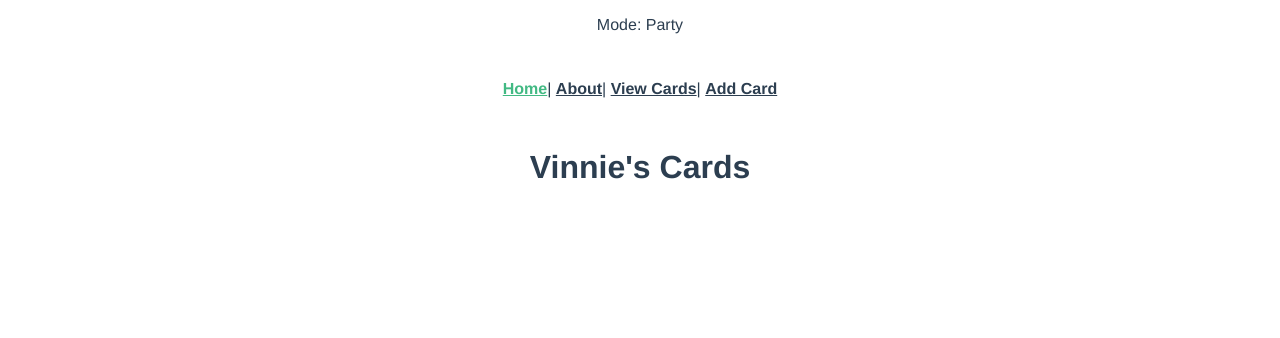
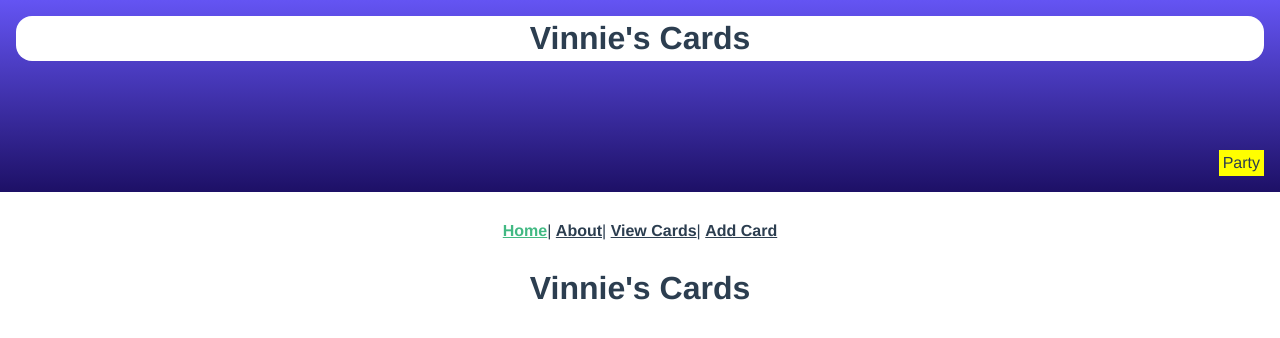
Before and after one commit to VincentPauley/vinnies-cards, a Vue app in the folder ui/: page / in a window 1280 px wide. Shown: the top 338 px of the page. Built offline with nearby package versions, Linux system fonts and the light colour scheme; the HTML template or start-up script is replaced by a standard one.

Commit message:
proper header with mode indicator

```diff
--- a/ui/src/App.vue
+++ b/ui/src/App.vue
@@ -1,8 +1,6 @@
 <template>
   <div id="app">
-    <div class="header">
-      <p>Mode: {{ applicationMode }}</p>
-    </div>
+    <Header/>
     <div id="nav">
       <router-link to="/">Home</router-link>|
       <router-link to="/about">About</router-link>|
@@ -14,6 +12,10 @@
 </template>
 
 <style>
+body {
+  padding: 0;
+  margin: 0;
+}
 #app {
   font-family: Avenir, Helvetica, Arial, sans-serif;
   -webkit-font-smoothing: antialiased;
@@ -37,12 +39,11 @@
 </style>
 
 <script>
-import { mapGetters } from "vuex";
+import Header from "./components/Header.vue";
+
 export default {
-  computed: {
-    ...mapGetters({
-      applicationMode: "mode"
-    })
+  components: {
+    Header
   }
 };
 </script>
--- a/ui/src/api/index.js
+++ b/ui/src/api/index.js
@@ -1,12 +1,11 @@
 import axios from 'axios';
+
+import store from '@/store';
 
 const BASE_URL = 'http://localhost:3000';
 
-import store from '@/store';
-
 axios.interceptors.response.use(config => {
   const { mode } = config.headers;
-  console.log(`app running in: ${mode} mode`);
 
   store.commit('setMode', mode);
   return config;
--- /dev/null
+++ b/ui/src/components/Header.vue
@@ -0,0 +1,58 @@
+<template>
+  <div class="header">
+    <div class="title-wrapper">
+      <h1>{{ title }}</h1>
+    </div>
+
+    <div class="mode-indicator">
+      <p>{{ mode }}</p>
+    </div>
+  </div>
+</template>
+
+<style lang="css">
+h1,
+p {
+  padding: 0;
+  margin: 0;
+}
+.header {
+  height: 10rem;
+  background-image: linear-gradient(rgb(100, 84, 243), rgb(29, 16, 102));
+  padding: 1rem;
+  display: flex;
+  flex-direction: column;
+  justify-content: space-between;
+}
+.title-wrapper {
+  background-color: white;
+  padding: 0.25rem;
+  border-radius: 1rem;
+}
+.mode-indicator {
+  display: flex;
+  flex-direction: row-reverse;
+}
+.mode-indicator p {
+  padding: 0.25rem;
+  background-color: yellow;
+  display: inline-block;
+}
+</style>
+
+
+<script>
+import { mapGetters } from "vuex";
+
+export default {
+  name: "Header",
+  computed: {
+    ...mapGetters({
+      mode: "mode"
+    })
+  },
+  data: () => ({
+    title: `Vinnie's Cards`
+  })
+};
+</script>
```
